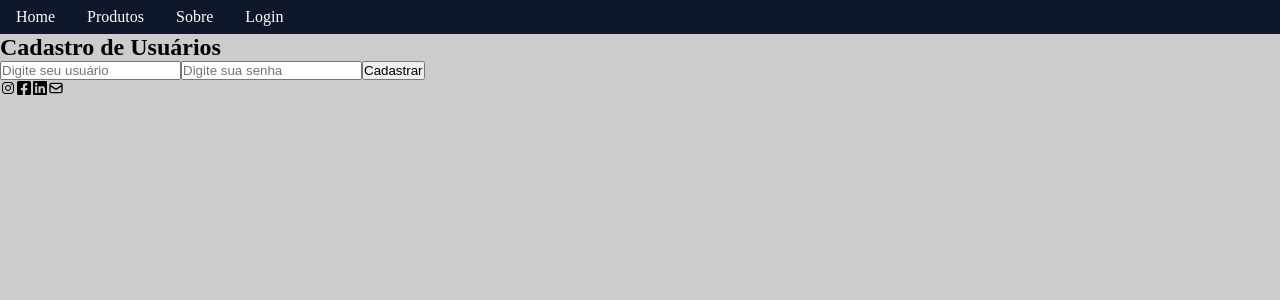
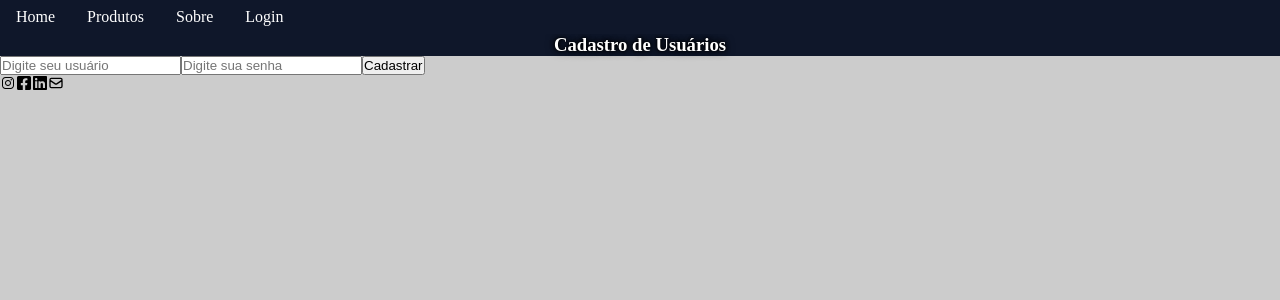
Before and after one commit to PP950/projetoweb, a React (Vite) app: page /usuario in a window 1280 px wide. Shown: the top 300 px of the page. Built offline with nearby package versions, Linux system fonts and the light colour scheme.

Commit message:
adicionando estilizaçao do usuario

```diff
--- /dev/null
+++ b/src/css/UsuarioStyle.jsx
@@ -0,0 +1,12 @@
+import styled from 'styled-components'
+
+export const UsuarioStyle = styled.section`
+
+    h1{
+    text-align: center;
+    background-color:#0f172a ;
+    text-shadow: 0 0 10px black,0 0 5px black, 0 0 2px black;
+    color:white;
+}
+
+`
--- a/src/routes/CadastrarProduto.jsx
+++ b/src/routes/CadastrarProduto.jsx
@@ -17,7 +17,7 @@
     };
 
     return (
-        <section className="produtos">
+       <section className="produtos">
             <h1>Lista de Produtos</h1>
             <table>
                 <thead>
--- a/src/routes/Usuario.jsx
+++ b/src/routes/Usuario.jsx
@@ -1,5 +1,6 @@
 import { useParams, Link,useNavigate } from "react-router-dom";
 import { useState, useEffect } from "react";
+import { UsuarioStyle } from "../css/UsuarioStyle";
 
 
 const Usuario=()=>{
@@ -53,6 +54,7 @@
 
 
     return (
+        <UsuarioStyle>
         <section className="usuario">
             <h1>Cadastro de Usuários</h1>
             <form onSubmit={handleSubmit}>
@@ -84,6 +86,7 @@
             </form>
 
         </section>
+    </UsuarioStyle>
     )
 }
 export default Usuario
```
